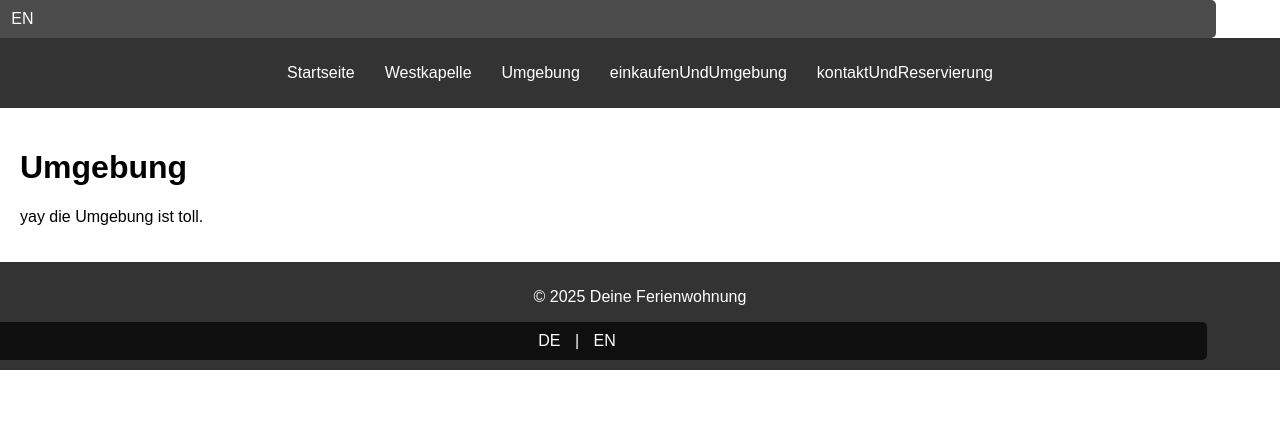
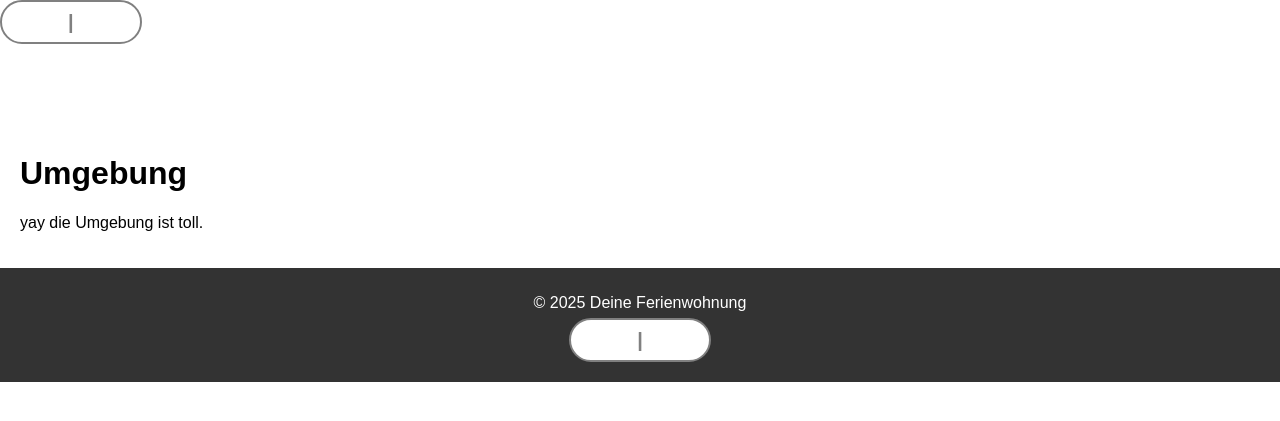
Before and after one commit to TimLbhnschl/timlbhnschl.github.io, a Jekyll site: the page built from de/umgebung.html, in a window 1280 px wide. Shown: the top 421 px of the page. Built offline with Jekyll 4.4.1, drawn with Linux system fonts in a browser that asks for light colours.

Commit message:
button header geändert

```diff
--- a/assets/css/style.css
+++ b/assets/css/style.css
@@ -5,7 +5,7 @@ body {
   }
 
   header {
-    background-color: #333;
+    background-color: white;
     padding: 10px;
     position: relative; /* Damit der Button relativ zum Header positioniert wird */
   }
@@ -18,15 +18,19 @@ body {
   }
 
   .language-toggle {
-    position: absolut;
-    top: 10px;     /* Abstand vom oberen Rand */
-    left: 50%;
-    transform: translateX(-5%);
-    background-color: rgba(0, 0, 0, 0.7); /* Hintergrundfarbe mit etwas Transparenz */
-    color: white;
-    padding: 10px;
-    border-radius: 5px;
-    z-index: 1000;  /* Damit der Button immer sichtbar ist */
+    display: inline-block;
+    padding: 10px 20px; /* Abstand um den Button */
+    border: 2px solid gray; /* Graue Umrandung */
+    border-radius: 30px; /* Ovaler Button */
+    position: relative;
+    background-color: white; /* Weißer Hintergrund für den Button */
+    font-size: 16px;
+    color: gray;
+    text-decoration: none;
+    cursor: pointer;
+    line-height: 20px;
+    margin: 0 auto; /* Zentriert den Button */
+    font-weight: bold;
   }
 
   .language-toggle a {
@@ -35,8 +39,20 @@ body {
     margin: 0 10px;
   }
 
+  /* Strich in der Mitte des Buttons */
+.language-toggle::before {
+    content: "|"; /* Der senkrechte Strich */
+    position: absolute;
+    top: 50%; /* In der Mitte des Buttons */
+    left: 50%; /* In der Mitte des Buttons */
+    transform: translate(-50%, -50%); /* Zentriert den Strich */
+    color: gray; /* Strich in grauer Farbe */
+    font-size: 20px; /* Größe des Strichs */
+  }
+
   .language-toggle a:hover {
-    text-decoration: underline;
+    background-color: lightgray; /* Hintergrundfarbe beim Hover */
+    color: white; /* Textfarbe beim Hover */
   }
 
   /* Sprachumschalter unten */
```
Also changed, not shown: en/index.html (added, +7 -0 lines), de/index.html (renamed from index.html).
